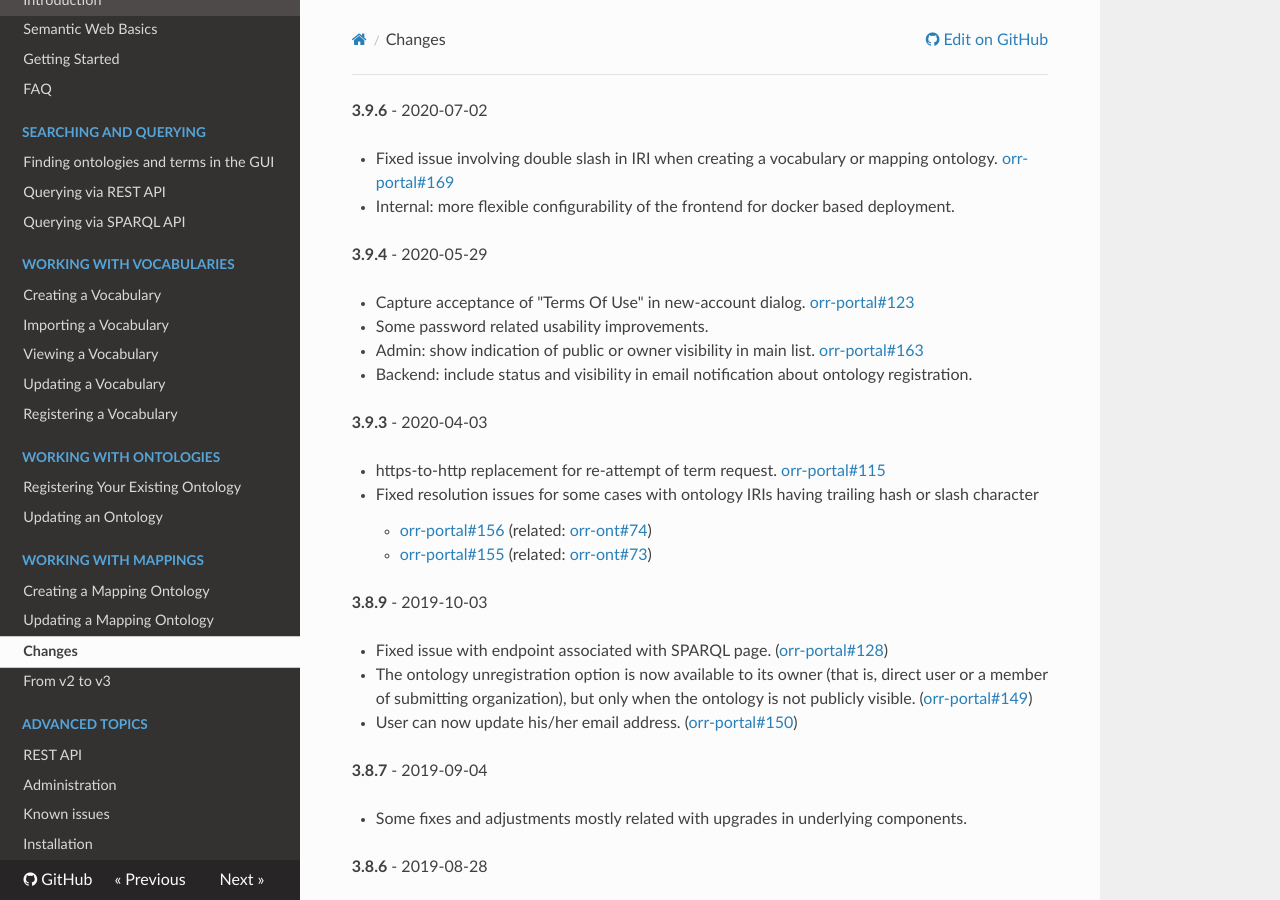
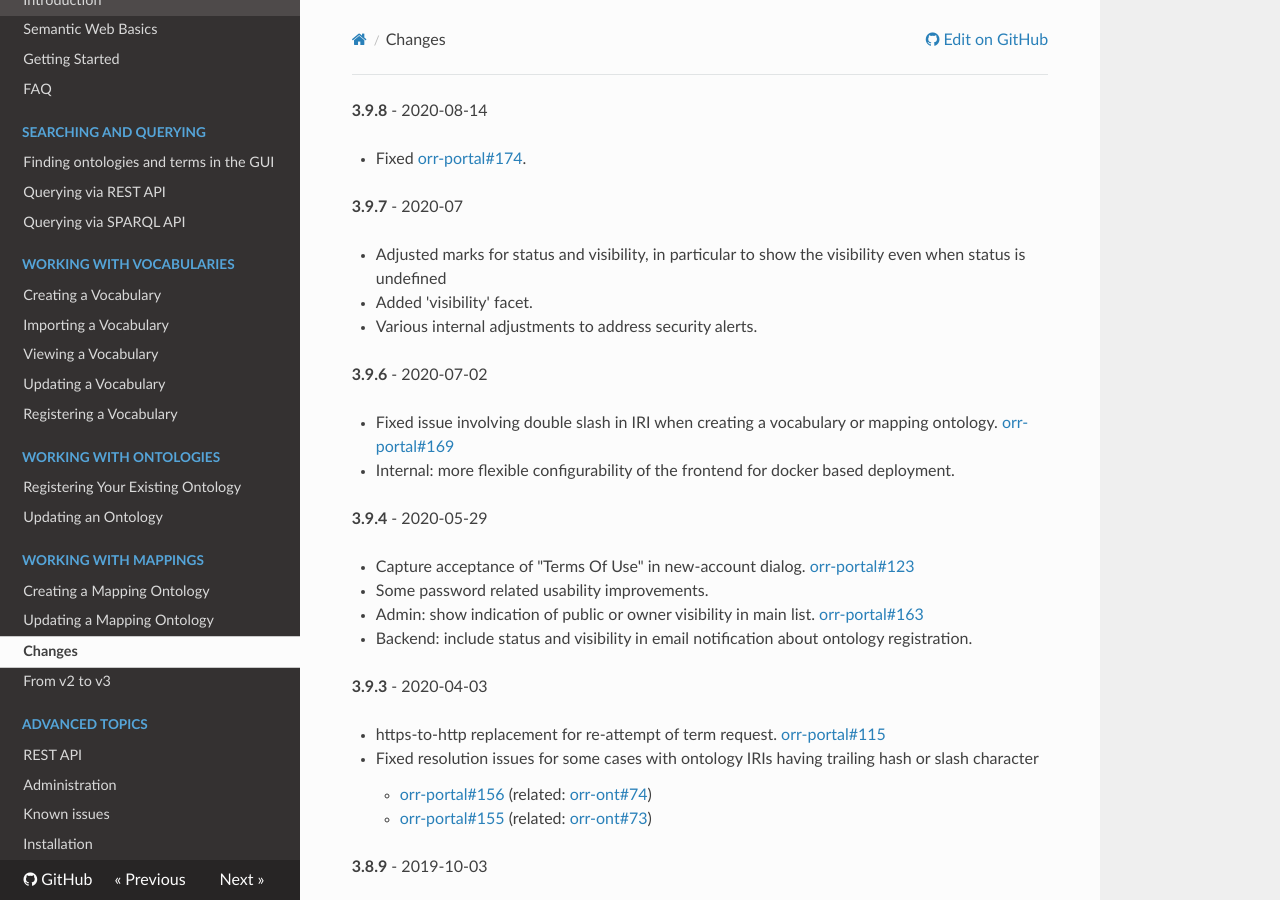
Before and after one commit to mmisw/mmiorr-docs, an MkDocs documentation site: the page built from docs/changes.md, in a window 1280 px wide and 900 px high. Built offline with MkDocs 1.6.1, drawn with Linux system fonts in a browser that asks for light colours; nearby versions of some CDN libraries; old or Windows-style settings are respelled for this version of MkDocs.

Commit message:
3.9.8 and 3.9.7

```diff
--- a/docs/changes.md
+++ b/docs/changes.md
@@ -1,3 +1,14 @@
+**3.9.8** - 2020-08-14
+
+- Fixed [orr-portal#174](https://github.com/mmisw/orr-portal/issues/174).
+
+**3.9.7** - 2020-07
+
+- Adjusted marks for status and visibility, in particular to show the visibility
+  even when status is undefined
+- Added 'visibility' facet.
+- Various internal adjustments to address security alerts.
+
 **3.9.6** - 2020-07-02
 
 - Fixed issue involving double slash in IRI when creating a vocabulary or mapping ontology.
```
